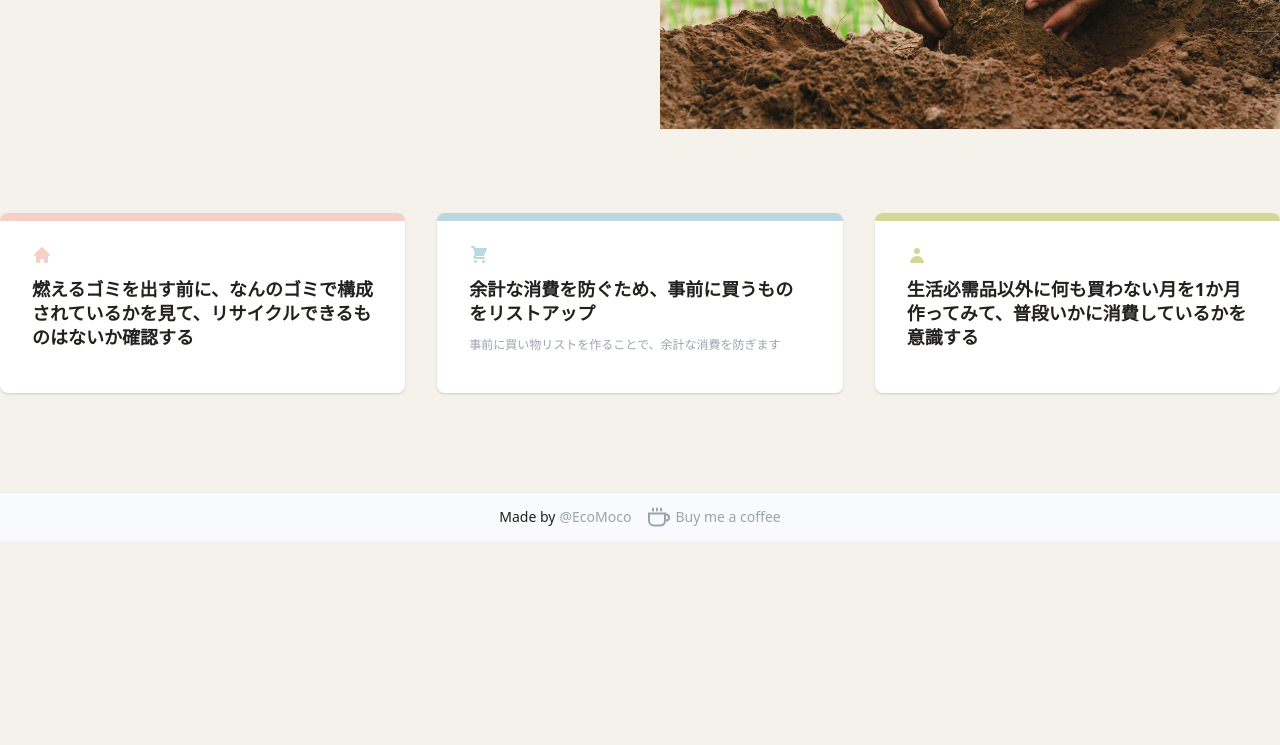
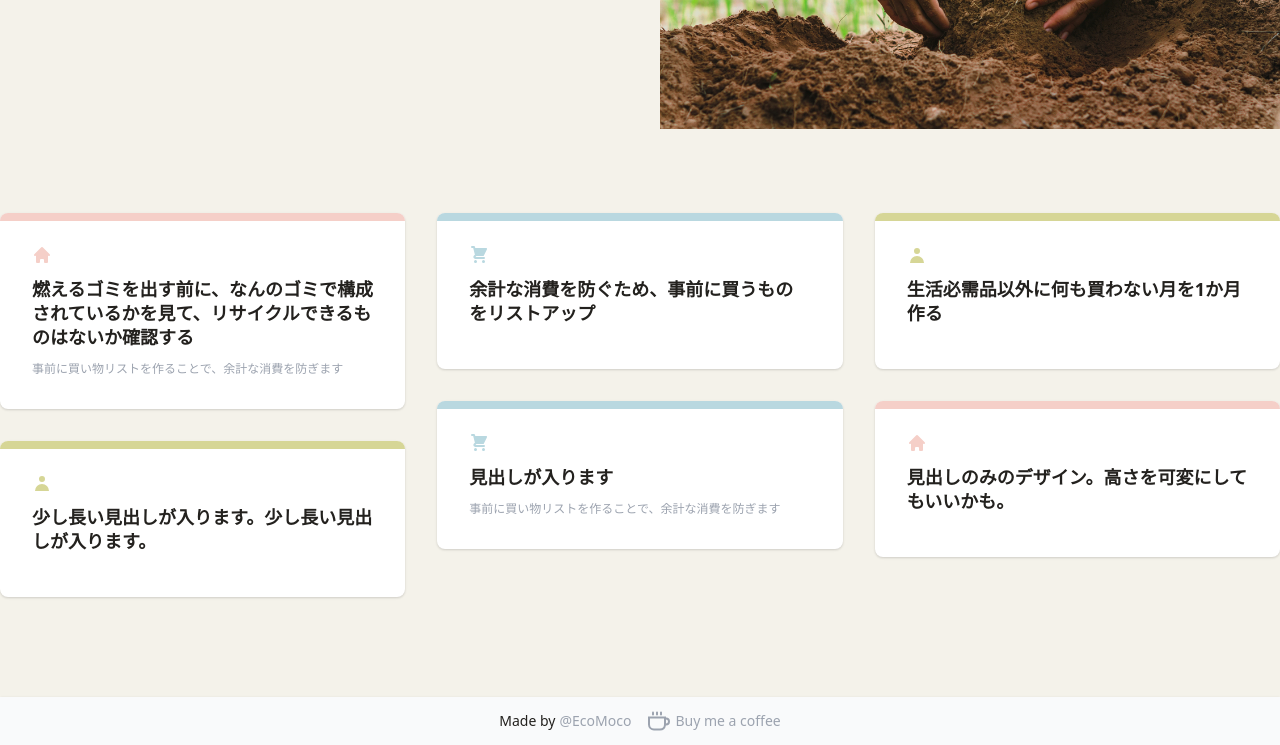
Before and after one commit to MrSung/eco-actions-mock, a website: page index.html in a window 1280 px wide. Shown: the part 443-1188 px from the top of the page. Before the commit the page ends 984 px from the top, so only its background shows below. Drawn offline with nearby package versions, Linux system fonts and the light colour scheme.

Commit message:
add masonry

```diff
--- a/index.html
+++ b/index.html
@@ -24,6 +24,7 @@
         --color-bar-walk: #d6d696;
       }
     </style>
+    <script src="https://unpkg.com/masonry-layout@4/dist/masonry.pkgd.min.js"></script>
   </head>
 
   <body
@@ -113,8 +114,8 @@
 
     <article>
       <div class="container px-4 py-1 mx-auto sm:px-0">
-        <div class="flex flex-wrap -m-4">
-          <div class="p-4 w-full lg:w-1/3">
+        <ul class="masonry -m-4">
+          <li class="masonry-item p-4 w-full lg:w-1/3">
             <div
               class="h-full bg-white shadow p-8 rounded-lg overflow-hidden relative"
             >
@@ -137,9 +138,12 @@
               <h1 class="my-3 text-lg leading-6 font-bold">
                 燃えるゴミを出す前に、なんのゴミで構成されているかを見て、リサイクルできるものはないか確認する
               </h1>
+              <p class="text-xs text-gray-400">
+                事前に買い物リストを作ることで、余計な消費を防ぎます
+              </p>
             </div>
-          </div>
-          <div class="p-4 w-full lg:w-1/3">
+          </li>
+          <li class="masonry-item p-4 w-full lg:w-1/3">
             <div
               class="h-full bg-white shadow p-8 rounded-lg overflow-hidden relative"
             >
@@ -162,12 +166,9 @@
               <h1 class="my-3 text-lg leading-6 font-bold">
                 余計な消費を防ぐため、事前に買うものをリストアップ
               </h1>
-              <p class="text-xs text-gray-400">
-                事前に買い物リストを作ることで、余計な消費を防ぎます
-              </p>
             </div>
-          </div>
-          <div class="p-4 w-full lg:w-1/3">
+          </li>
+          <li class="masonry-item p-4 w-full lg:w-1/3">
             <div
               class="h-full bg-white shadow p-8 rounded-lg overflow-hidden relative"
             >
@@ -190,10 +191,88 @@
                 </svg>
               </span>
               <h1 class="my-3 text-lg leading-6 font-bold">
-                生活必需品以外に何も買わない月を1か月作ってみて、普段いかに消費しているかを意識する
+                生活必需品以外に何も買わない月を1か月作る
               </h1>
             </div>
-          </div>
+          </li>
+          <li class="masonry-item p-4 w-full lg:w-1/3">
+            <div
+              class="h-full bg-white shadow p-8 rounded-lg overflow-hidden relative"
+            >
+              <div
+                class="absolute h-2 w-full top-0 left-0 right-0"
+                style="background-color: var(--color-bar-shopping-cart)"
+              ></div>
+              <span style="color: var(--color-bar-shopping-cart)">
+                <svg
+                  xmlns="http://www.w3.org/2000/svg"
+                  class="h-5 w-5"
+                  viewBox="0 0 20 20"
+                  fill="currentColor"
+                >
+                  <path
+                    d="M3 1a1 1 0 000 2h1.22l.305 1.222a.997.997 0 00.01.042l1.358 5.43-.893.892C3.74 11.846 4.632 14 6.414 14H15a1 1 0 000-2H6.414l1-1H14a1 1 0 00.894-.553l3-6A1 1 0 0017 3H6.28l-.31-1.243A1 1 0 005 1H3zM16 16.5a1.5 1.5 0 11-3 0 1.5 1.5 0 013 0zM6.5 18a1.5 1.5 0 100-3 1.5 1.5 0 000 3z"
+                  />
+                </svg>
+              </span>
+              <h1 class="my-3 text-lg leading-6 font-bold">見出しが入ります</h1>
+              <p class="text-xs text-gray-400">
+                事前に買い物リストを作ることで、余計な消費を防ぎます
+              </p>
+            </div>
+          </li>
+          <li class="masonry-item p-4 w-full lg:w-1/3">
+            <div
+              class="h-full bg-white shadow p-8 rounded-lg overflow-hidden relative"
+            >
+              <div
+                class="absolute h-2 w-full top-0 left-0 right-0"
+                style="background-color: var(--color-bar-home)"
+              ></div>
+              <span style="color: var(--color-bar-home)">
+                <svg
+                  xmlns="http://www.w3.org/2000/svg"
+                  class="h-5 w-5"
+                  viewBox="0 0 20 20"
+                  fill="currentColor"
+                >
+                  <path
+                    d="M10.707 2.293a1 1 0 00-1.414 0l-7 7a1 1 0 001.414 1.414L4 10.414V17a1 1 0 001 1h2a1 1 0 001-1v-2a1 1 0 011-1h2a1 1 0 011 1v2a1 1 0 001 1h2a1 1 0 001-1v-6.586l.293.293a1 1 0 001.414-1.414l-7-7z"
+                  />
+                </svg>
+              </span>
+              <h1 class="my-3 text-lg leading-6 font-bold">
+                見出しのみのデザイン。高さを可変にしてもいいかも。
+              </h1>
+            </div>
+          </li>
+          <li class="masonry-item p-4 w-full lg:w-1/3">
+            <div
+              class="h-full bg-white shadow p-8 rounded-lg overflow-hidden relative"
+            >
+              <div
+                class="absolute h-2 w-full top-0 left-0 right-0"
+                style="background-color: var(--color-bar-walk)"
+              ></div>
+              <span style="color: var(--color-bar-walk)">
+                <svg
+                  xmlns="http://www.w3.org/2000/svg"
+                  class="h-5 w-5"
+                  viewBox="0 0 20 20"
+                  fill="currentColor"
+                >
+                  <path
+                    fill-rule="evenodd"
+                    d="M10 9a3 3 0 100-6 3 3 0 000 6zm-7 9a7 7 0 1114 0H3z"
+                    clip-rule="evenodd"
+                  />
+                </svg>
+              </span>
+              <h1 class="my-3 text-lg leading-6 font-bold">
+                少し長い見出しが入ります。少し長い見出しが入ります。
+              </h1>
+            </div>
+          </li>
           <!-- <div class="p-4 w-full lg:w-1/3">
             <div
               class="h-full bg-white shadow px-8 pt-16 pb-24 rounded-lg overflow-hidden text-center relative"
@@ -243,7 +322,7 @@
               </div>
             </div>
           </div> -->
-        </div>
+        </ul>
       </div>
     </article>
 
@@ -290,5 +369,16 @@
         </div>
       </div>
     </footer>
+    <script>
+      (function () {
+        // your page initialization code here
+        // the DOM will be available here
+        var grid = document.querySelector(".masonry");
+        var msnry = new Masonry(grid, {
+          // options...
+          itemSelector: ".masonry-item",
+        });
+      })();
+    </script>
   </body>
 </html>
```
